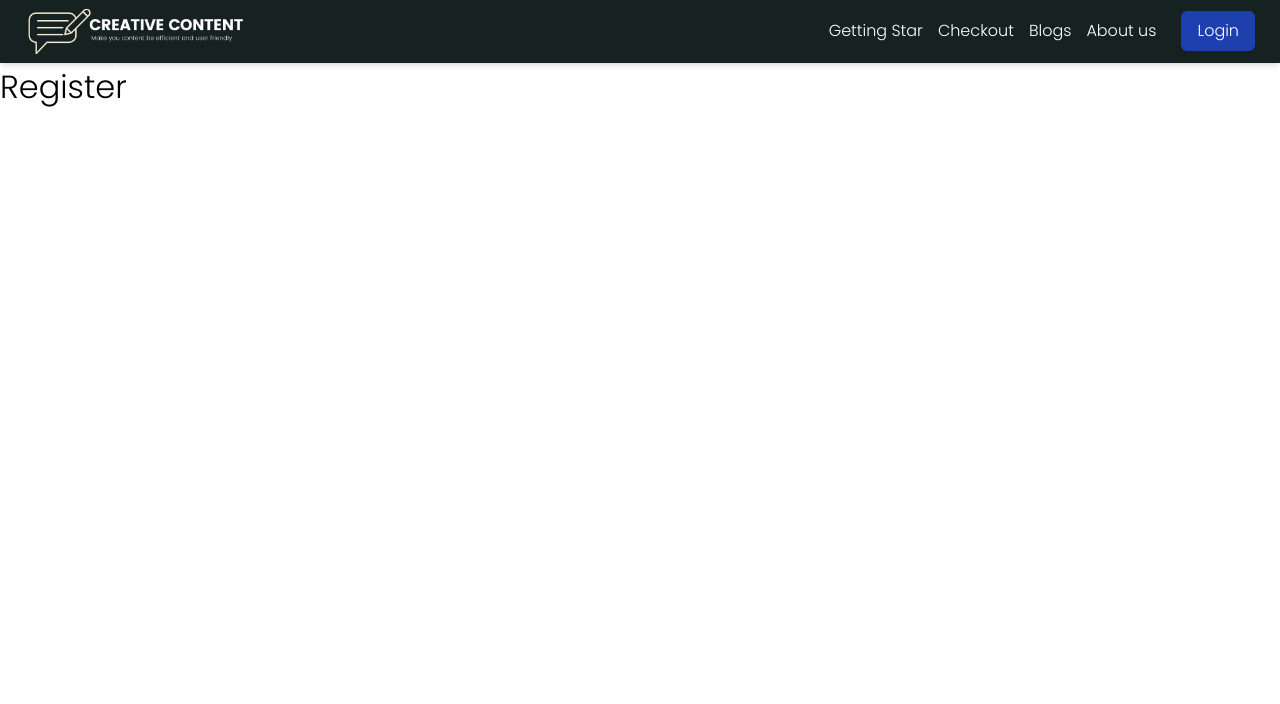
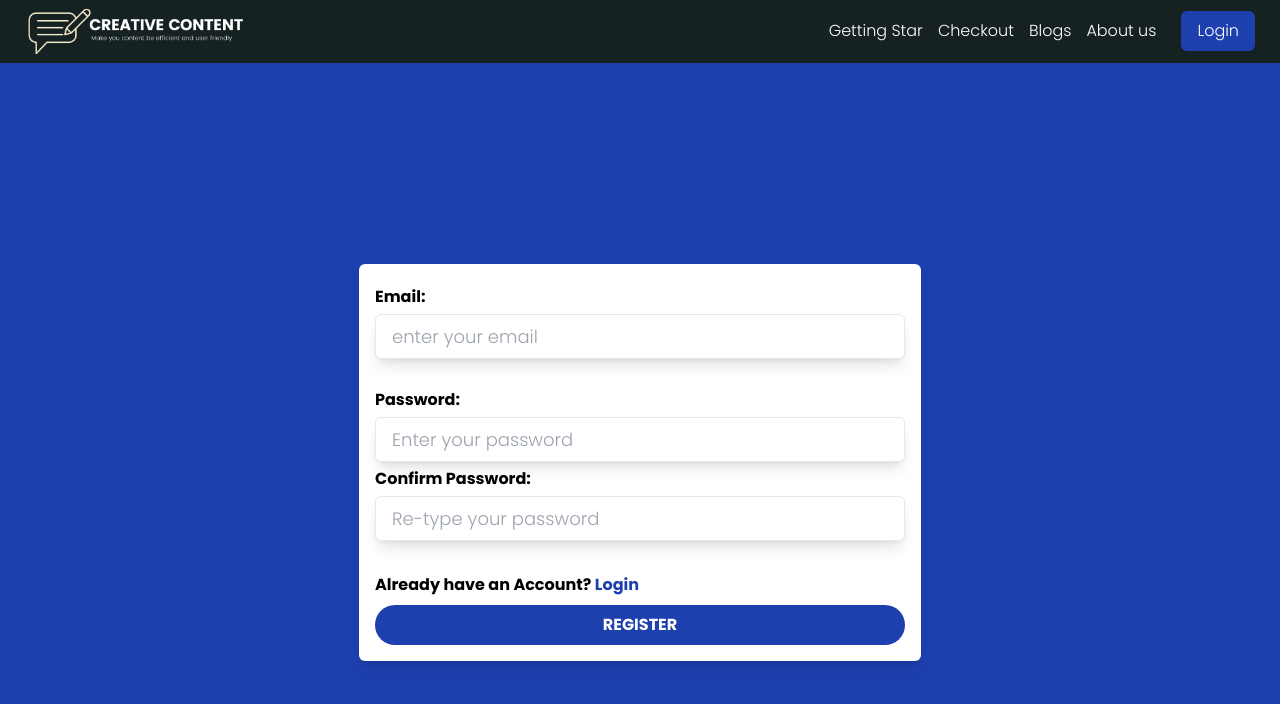
Before and after one commit to hr-meheraj/writer-server-provider, a React (Create React App) app: page /register in a window 1280 px wide. Shown: the top 704 px of the page. Built offline with nearby package versions, Linux system fonts and the light colour scheme; no server answers.

Commit message:
Registration Complete

```diff
--- a/src/components/Pages/Authentication/Login/Login.jsx
+++ b/src/components/Pages/Authentication/Login/Login.jsx
@@ -69,6 +69,10 @@ function Login() {
             return <LoadingSpinner/>
         }
     }
+
+    const handleForgotPassword = () => {
+
+    }
     // Navigate Previous Tab if user Login
     const navigate = useNavigate();
     const location = useLocation();
@@ -128,6 +132,7 @@ function Login() {
                     <div className=''>
                         <label htmlFor='password' className='w-full block font-bold py-[5px]'>Password:</label>
                         <input type='password' autoComplete="false" onChange={handlePasswordChange} id='password' required placeholder='Enter your password' className=' py-2 px-4 text-[18px] block w-full border rounded-md shadow-lg ' />
+                        <p className='text-blue-800 font-semibold py-2 cursor-pointer transition-all hover:text-blue-900' onClick={handleForgotPassword}>Forgot Your Password</p>
                     </div>
                     {
                       userInfoErr?.passwordErr && <p className='text-red-900 font-semibold pt-2'>{userInfoErr.passwordErr}</p>
--- a/src/components/Pages/Authentication/Register/Register.jsx
+++ b/src/components/Pages/Authentication/Register/Register.jsx
@@ -1,9 +1,163 @@
-import React from 'react'
+import React,{useEffect} from 'react'
+import toast, { Toaster } from 'react-hot-toast';
+import auth from '../../../../firebase.config';
+import { useCreateUserWithEmailAndPassword } from 'react-firebase-hooks/auth';
+import {useState} from 'react'
+import { Link, useLocation, useNavigate } from 'react-router-dom';
+import LoadingSpinner from '../../../Shared/LoadingSpinner';
+function Register() {
+    const [userInfo , setUserInfo]= useState({
+        email : "",
+        password : "" ,
+        confirmPassword : ""
+    });
+    const [userInfoErr, setUserInfoErr]= useState({
+        emailErr : "",
+        passwordErr : "",
+    })
+    // Sign Up State
+    const [
+        createUserWithEmailAndPassword,
+        user,
+        loading,
+        createErr,
+      ] = useCreateUserWithEmailAndPassword(auth,{ sendEmailVerification: true });
+    const handleEmailChange = (e) => {
+        const emailRegEx = /\S+@\S+\.\S+/;
+        const validate = emailRegEx.test(e.target.value);
+        if(validate){
+            setUserInfo({...userInfo, email : e.target.value});
+            setUserInfoErr({...userInfoErr, emailErr : ""});
+        }else{
+            setUserInfoErr({...userInfoErr, emailErr : "Your Email is not Valid" });
+            setUserInfo({...userInfo, email : ""})
+        }
+    }
+    const handlePasswordChange = e => {
+        const passwordRegEx =  /.{6,}/;
+        const validatePass = passwordRegEx.test(e.target.value);
+        if(validatePass){
+            setUserInfo({...userInfo, password : e.target.value});
+            setUserInfoErr({...userInfoErr, passwordErr : ""});
+        }else{
+            setUserInfoErr({...userInfoErr, passwordErr : "Your must have to be 6 characters"});
+            setUserInfo({...userInfo , password : ""});
+        }
+    }
+    const handleConfirmPassword = (e) => {
+        const pass = e.target.value;
+        if(pass == userInfo.password){
+            setUserInfo({ ...userInfo,  confirmPassword : e.target.value });
+            setUserInfoErr({ ...userInfoErr, passwordErr: "" });
+        }else{
+            setUserInfoErr({...userInfoErr, passwordErr : "Password Not Match"});
+            setUserInfo({...userInfo, confirmPassword : ""})
+        }
+    }
+    const handleRegisterSubmit = e => {
+        e.preventDefault();
+         console.log(userInfo.password , userInfo.confirmPassword);
+        alert("Submit");
+        if(userInfo.email && userInfo.password === userInfo.confirmPassword){
+            createUserWithEmailAndPassword(userInfo.email, userInfo.password);
+            console.log(user);
+            toast(`I have send a verification link to you email Address :  ,
+           Please Check out inbox, if you not found in inbox please check
+         SPAM Folder.
+         Note : Until You have not verify you email you can't be login `, {duration : 6000})
+         if(createErr?.code){
+            toast.success("SuccessFully Created")
+         }
+        }
+        if(loading){
+            return <LoadingSpinner/>
+        }
+    }
+    // Navigate Previous Tab if user Registation
+    const navigate = useNavigate();
+    const location = useLocation();
+    const from = location.state?.from?.pathname || "/";
 
-function Register() {
+    useEffect(() => {
+        if (user) {
+            navigate(from);
+        }
+    }, [user]);
+
+    // useEffect(() => {
+    //     if(user?.uid){
+
+    //     toast(`I have send a verification link to you email Address : ${user?.email} ,
+    //     Please Check out inbox, if you not found in inbox please check
+    //     SPAM Folder.
+    //     Note : Until You have not verify you email you can't be login `, {duration : 6000})
+    //     if(createErr?.code){
+    //         toast.success("SuccessFully Created")
+    //     }
+    //     }
+    // },[user])
+    useEffect(() => {
+        const finalError = createErr;
+        if(finalError){
+            switch(finalError?.code){
+                case "auth/invalid-email":
+                    toast.error("Invalid email provided, please provide a valid email");
+                    break;
+
+                case "auth/email-already-exists":
+                    toast.error("Email Already Exists");
+                    break;
+
+                case "auth/invalid-password":
+                    toast.error("Wrong password. Intruder!!")
+                    break;
+
+                case "auth/user-not-found" :
+                    toast.error("User Not found Please Create New");
+                    break;
+
+                case "auth/wrong-password" :
+                    toast.error("Password is not match");
+                    break;
+
+                default:
+                    toast.error("something went wrong")
+            }
+        }
+    }, [createErr])
     return (
-        <div>
-            <h1> Register </h1>
+        <div className='bg-blue-800  h-screen w-full flex justify-center items-center'>
+           <div className='bg-white rounded-md shadow-lg p-4'>
+                <form onSubmit={handleRegisterSubmit} className='w-[310px] sm:w-[450px] md:w-[530px] '>
+                    <div className=''>
+                        <label htmlFor='email' className=' block font-bold py-[5px] w-full'>Email:</label>
+                        <input type='email' autoComplete='false' onChange={handleEmailChange} id='email' required placeholder='enter your email 'className='py-2 px-4 text-[18px] border block w-full  rounded-md shadow-lg' />
+
+                    </div>
+                    {
+                        userInfoErr?.emailErr && <p className='text-red-900 font-semibold pt-2'>{userInfoErr.emailErr}</p>
+                    }
+                    <br/>
+                    <div className=''>
+                        <label htmlFor='password' className='w-full block font-bold py-[5px]'>Password:</label>
+                        <input type='password' autoComplete="false" onChange={handlePasswordChange} id='password' required placeholder='Enter your password' className=' py-2 px-4 text-[18px] block w-full border rounded-md shadow-lg ' />
+                    </div>
+                    {
+                      userInfoErr?.passwordErr && <p className='text-red-900 font-semibold pt-2'>{userInfoErr.passwordErr}</p>
+                    }
+                     <div className=''>
+                        <label htmlFor='confirmPasword' className='w-full block font-bold py-[5px]'>Confirm Password:</label>
+                        <input type='password' autoComplete="false" onChange={handleConfirmPassword} id='confirmPassword' required placeholder='Re-type your password' className=' py-2 px-4 text-[18px] block w-full border rounded-md shadow-lg ' />
+                    </div>
+                    <br/>
+                    <p className='py-2 font-semibold'>Already have an Account? <Link to='/login' className='text-blue-800'>Login</Link></p>
+                    <button type='submit' className='btn-blue w-full hover:bg-blue-900'>REGISTER</button>
+                </form>
+           </div>
+           <Toaster
+           position="top-right"
+           reverseOrder={false}
+           />
         </div>
     )
 }
```
